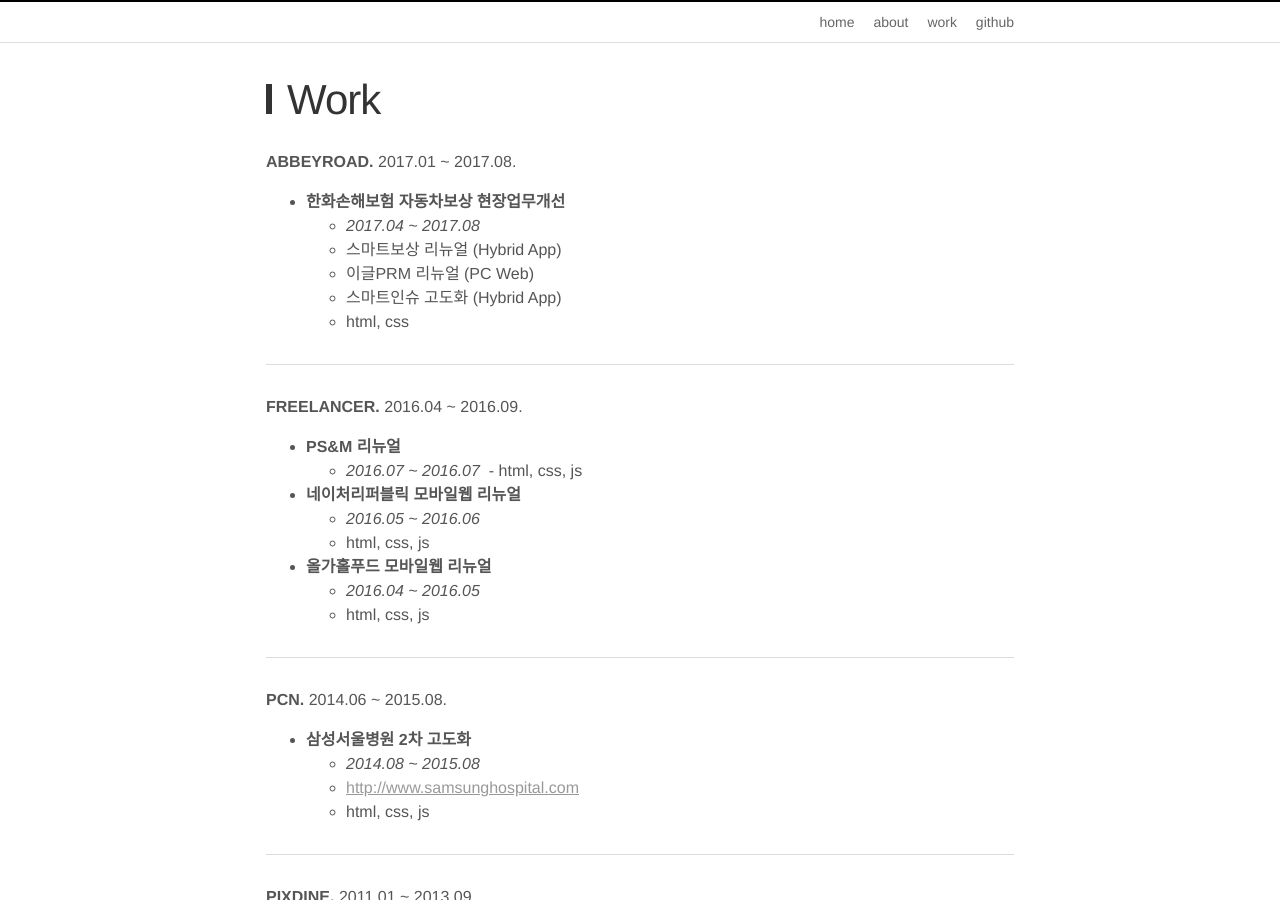
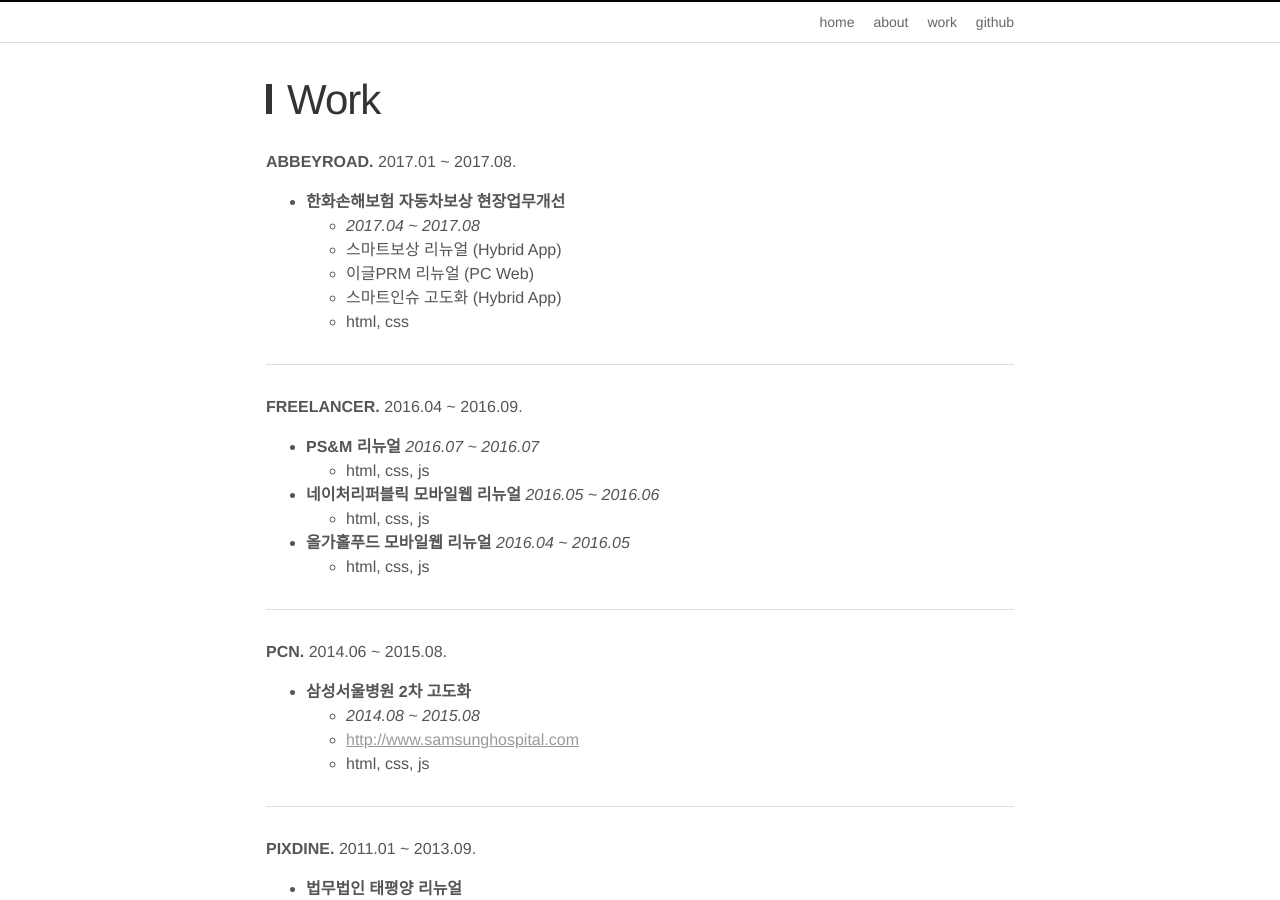
Before and after one commit to imyb/imyb.github.io, a Jekyll site: the page built from work.md, in a window 1280 px wide and 900 px high. Built offline with Jekyll 4.4.1, drawn with Linux system fonts in a browser that asks for light colours.

Commit message:
Update work.md

```diff
--- a/work.md
+++ b/work.md
@@ -20,16 +20,13 @@
 
 **FREELANCER.** 2016.04 ~ 2016.09.
 
-- **PS&M 리뉴얼**
-  - *2016.07 ~ 2016.07*
-  - html, css, js
-
-- **네이처리퍼블릭 모바일웹 리뉴얼**
-  - *2016.05 ~ 2016.06*
+- **PS&M 리뉴얼** *2016.07 ~ 2016.07*
   - html, css, js
 
-- **올가홀푸드 모바일웹 리뉴얼**
-  - *2016.04 ~ 2016.05*
+- **네이처리퍼블릭 모바일웹 리뉴얼** *2016.05 ~ 2016.06*
+  - html, css, js
+
+- **올가홀푸드 모바일웹 리뉴얼** *2016.04 ~ 2016.05*
   - html, css, js
 
 
```
